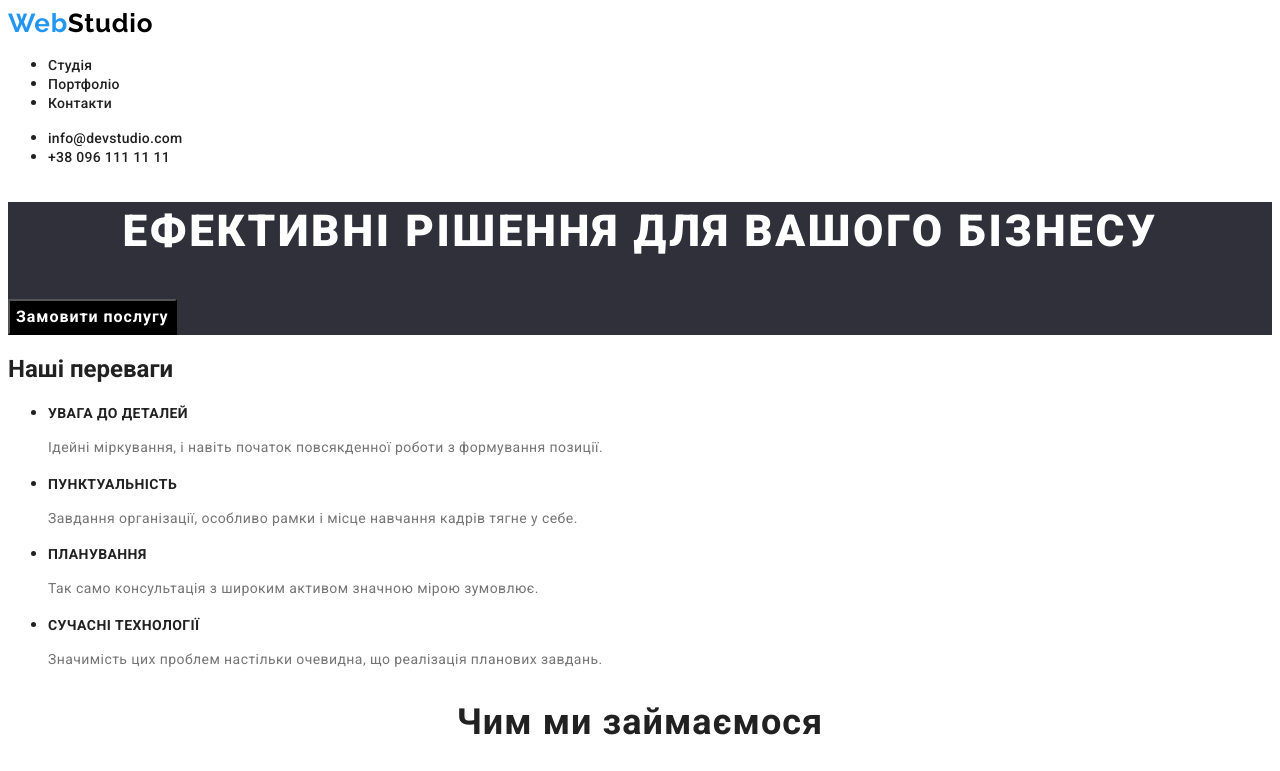
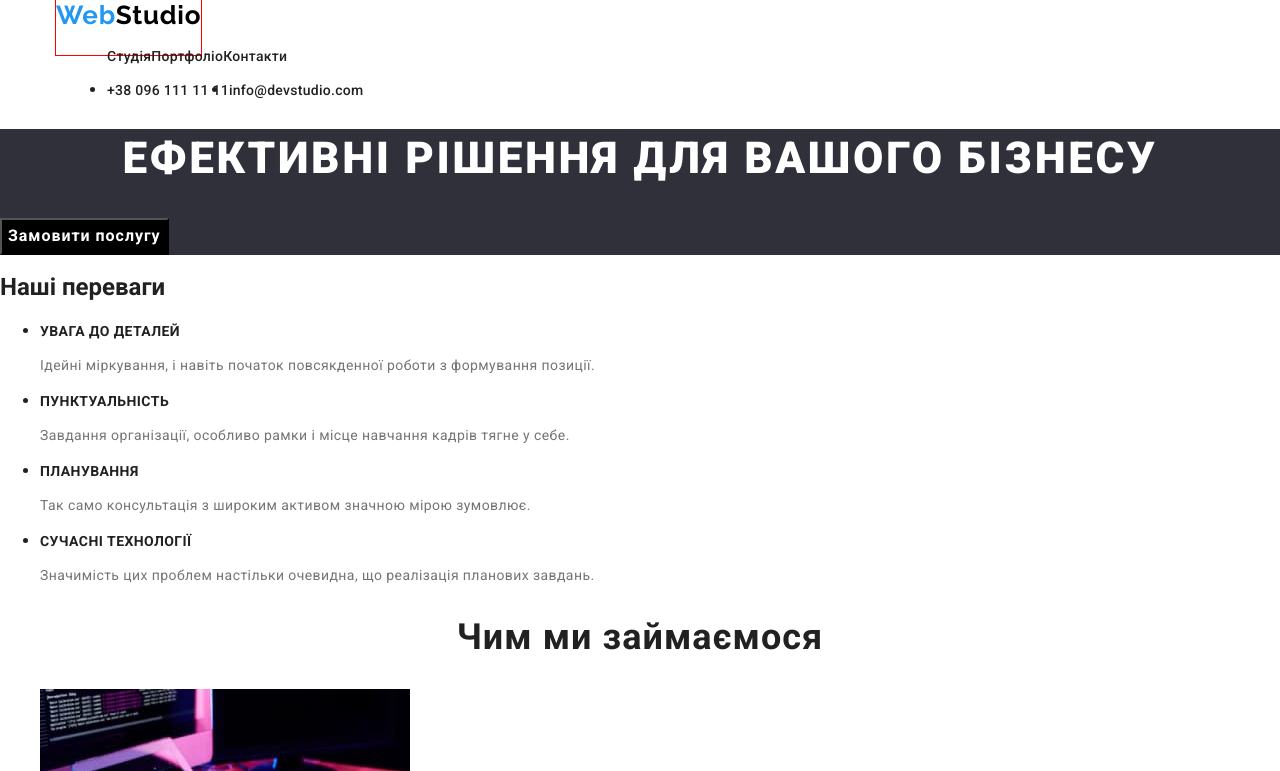
Before and after one commit to Kirill-Chaika/goit-markup-hw-03, a plain HTML site: page index.html in a window 1280 px wide. Shown: the top 771 px of the page. Drawn offline with nearby package versions, Linux system fonts and the light colour scheme.

Commit message:
попытки

```diff
--- a/css/styles.css
+++ b/css/styles.css
@@ -1,3 +1,10 @@
+*,
+*::after {
+    box-sizing: inherit;
+    box-sizing: border-box;
+}
+
+
 body {
     font-family: "Roboto",sans-serif;
     color: #212121;
@@ -7,6 +14,13 @@ body {
     --text-color: #FFFFFF;
     --logo-color: #000000;
 }
+.container {
+    width: 1200px;
+    padding-left: 15px;
+    padding-right: 15px;
+    margin: auto;
+}
+
 /* Logo */
 .logo {
     font-family: 'Raleway',sans-serif;
@@ -16,11 +30,17 @@ body {
     letter-spacing: 0.03em;
     color: var(--brand-color);
     text-decoration: none;
+    padding-top: 24px;
+    padding-bottom: 25px;
+    margin: 0 auto;
+    border: 1px solid red;
 }
 .web span {
     color: var(--logo-color);
 }
 /* header */
+/* .header-about {
+} */
 .header a {
     font-weight: 500;
     font-size: 14px;
@@ -29,11 +49,24 @@ body {
     color: #212121;
     text-decoration: none;
 }
+
+.auth-nav ul {
+    display: flex;
+    margin-left: 12px;
+    align-items: center;
+}
+
+
+.container .header-list {
+    display: flex;
+    display: block;
+}
 .header a:hover,
 .header a:focus,
 .header a:active {
     color:var(--brand-color);
 }
+
 .posted a {
     font-weight: 500;
     font-size: 14px;
@@ -47,6 +80,7 @@ body {
 .posted a:active {
     color: var(--brand-color);
 }
+
 /* Hero-main */
 .hero,
 .footer {
--- a/index.html
+++ b/index.html
@@ -10,6 +10,7 @@
       href="https://fonts.googleapis.com/css2?family=Raleway:wght@700&family=Roboto:wght@400;500;700;900&display=swap"
       rel="stylesheet"
     />
+    <link rel="stylesheet" href="https://cdnjs.cloudflare.com/ajax/libs/normalize/8.0.1/normalize.min.css">
     <link rel="stylesheet" href="./css/styles.css"/>
     <title>goit-markup-hw-02</title>
   </head>
@@ -17,19 +18,24 @@
   <body>
     <!-- Шапка -->
     <header>
-      <a class="logo" href="./index.html"><span class="web">Web<span>Studio</a>
-      <nav>
+     <div class="container">
+       <a class="logo" href="./index.html"><span class="web">Web<span>Studio</a>
+      <nav class="auth-nav">
+        <div class="header-about">
         <ul class="header">
-          <li><a href="./index.html">Студія</a></li>
-          <li><a href="./portfolio.html">Портфоліо</a></li>
-          <li><a href="#">Контакти</a></li>
+          <li class="header-list"><a href="./index.html">Студія</a></li>
+          <li class="header-list"><a href="./portfolio.html">Портфоліо</a></li>
+          <li class="header-list"><a href="#">Контакти</a></li>
         </ul>
         <!-- Посилання в шапці -->
         <ul class="posted">
+          <li><a href="tel:+380961111111">+38 096 111 11 11</a></li>
           <li><a href="mailto:info@devstudio.com">info@devstudio.com</a></li>
-          <li><a href="tel:+380961111111">+38 096 111 11 11</a></li>
         </ul>
+        </div>
+
       </nav>
+     </div>
     </header>
     <main>
       <!-- Герой -->
```
